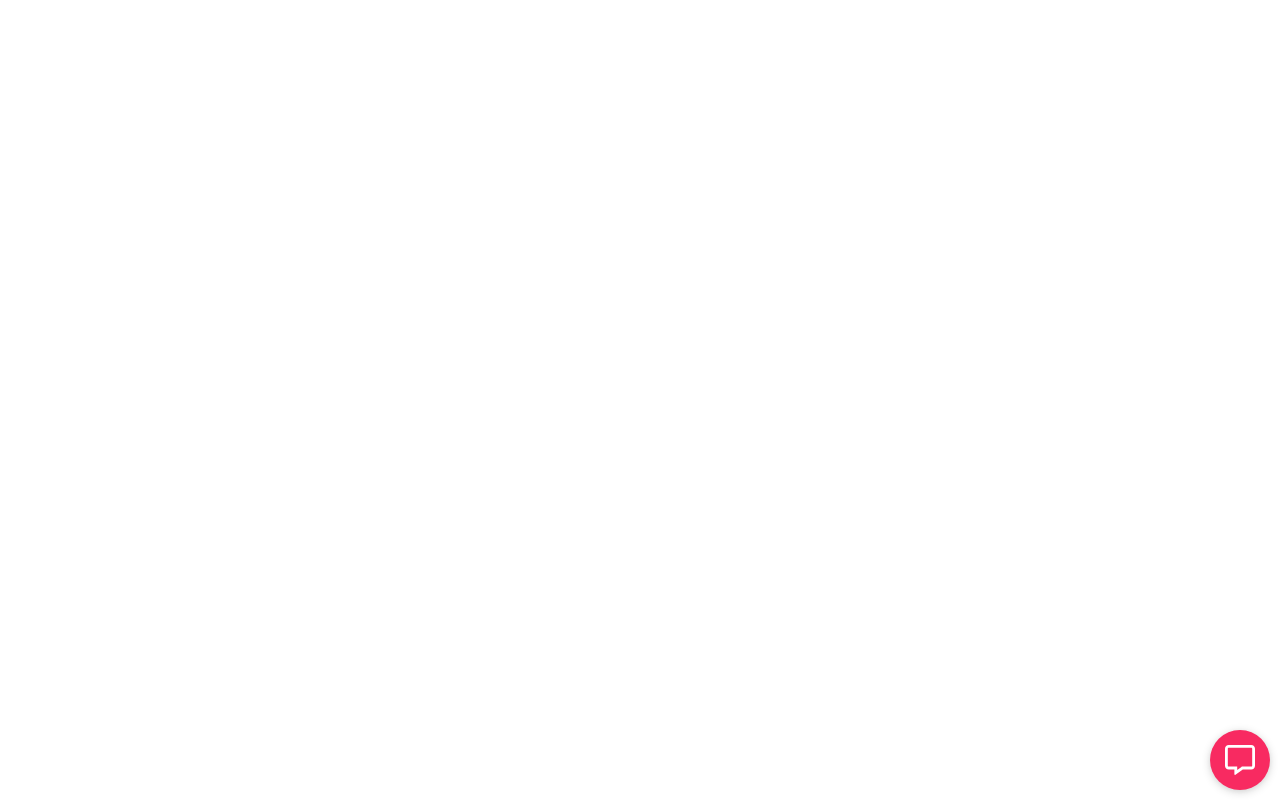
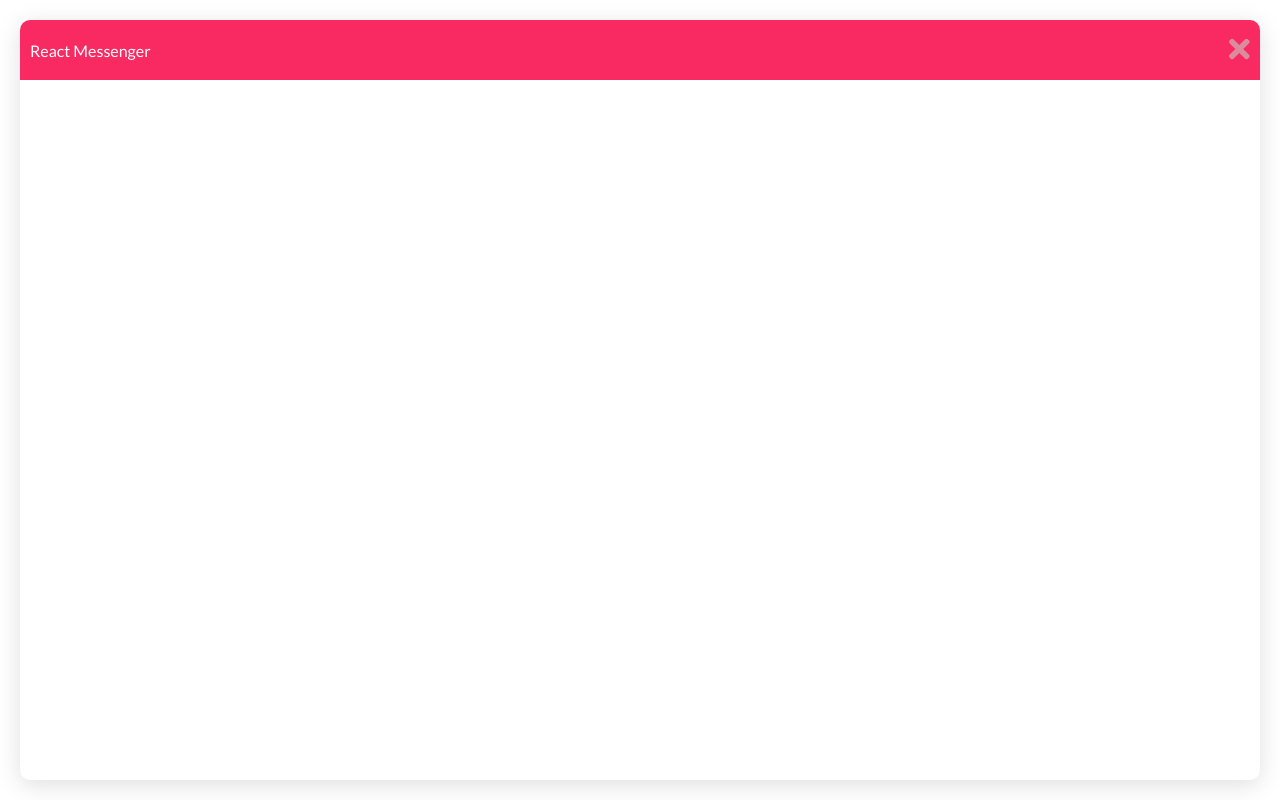
Before and after one commit to Chrischuck/Messenger-Factory, a React app: page / in a window 1280 px wide. Built offline with nearby package versions, Linux system fonts and the light colour scheme.

Commit message:
Adds basic opening/closing of chat

```diff
--- /dev/null
+++ b/src/components/chat/components/header.js
@@ -0,0 +1,25 @@
+import React from 'react'
+import { connect } from 'react-redux';
+import { bindActionCreators } from 'redux';
+
+import { closeWidget } from '../../../modules/actions/widget'
+
+const mapStateToProps = (state) => ({ widget: state.widget })
+const mapDispatchToProps = (dispatch) => bindActionCreators({ closeWidget }, dispatch)
+
+@connect(mapStateToProps, mapDispatchToProps)
+export default class extends React.Component {
+
+  render() {
+    const { closeWidget } = this.props
+
+    return (
+      <div className="header-container">
+        <p>React Messenger</p>
+        <a className="close-icon" onClick={closeWidget} >
+          <svg height="30px" aria-hidden="true" focusable="false" data-prefix="fas" data-icon="times" class="svg-inline--fa fa-times fa-w-11" role="img" xmlns="http://www.w3.org/2000/svg" viewBox="0 0 352 512"><path fill="currentColor" d="M242.72 256l100.07-100.07c12.28-12.28 12.28-32.19 0-44.48l-22.24-22.24c-12.28-12.28-32.19-12.28-44.48 0L176 189.28 75.93 89.21c-12.28-12.28-32.19-12.28-44.48 0L9.21 111.45c-12.28 12.28-12.28 32.19 0 44.48L109.28 256 9.21 356.07c-12.28 12.28-12.28 32.19 0 44.48l22.24 22.24c12.28 12.28 32.2 12.28 44.48 0L176 322.72l100.07 100.07c12.28 12.28 32.2 12.28 44.48 0l22.24-22.24c12.28-12.28 12.28-32.19 0-44.48L242.72 256z"></path></svg>
+        </a>
+      </div>
+    )
+  }
+}
--- /dev/null
+++ b/src/components/chat/index.css
@@ -0,0 +1,48 @@
+.chat-container {
+  position: absolute;
+  height: 100%;
+  width: 100%;
+}
+
+.inner-chat-container {
+  display: flex;
+  height: 100%;
+  width: 100%;
+  padding: 20px;
+  -webkit-box-sizing: border-box;
+  -moz-box-sizing: border-box;
+  box-sizing: border-box;
+}
+
+.chat-content {
+  border-radius: 10px;
+  box-shadow: 0 5px 25px 0 rgba(0,0,0,.13);
+  background-color: #fff;
+  display: flex;
+  -ms-flex-direction: column;
+  flex-direction: column;
+  height: 100%;
+  width: 100%;
+  box-sizing: border-box;
+}
+
+.header-container {
+  background-color: hsl(344, 94%, 57%);
+  border-top-left-radius: 10px;
+  border-top-right-radius: 10px;
+  height: 60px;
+  color: white;
+  display: flex;
+  align-items: center;
+  padding: 0px 10px;
+  justify-content: space-between;
+}
+
+.close-icon {
+  color: #ccc0c0a6;
+  cursor: pointer;
+}
+
+.close-icon:hover {
+  color: white;
+}
--- a/src/components/chat/index.js
+++ b/src/components/chat/index.js
@@ -1,10 +1,19 @@
 import React from 'react'
+
+import './index.css'
+import Header from './components/header'
 
 export default class extends React.Component {
   render() {
 
     return (
-      <div style={{ height: '100%' }}>hello</div>
+      <div className="chat-container fadeInRight">
+        <div className="inner-chat-container">
+          <div className="chat-content">
+            <Header />
+          </div>
+        </div>
+      </div>
     )
   }
 }
--- a/src/components/launcher/index.js
+++ b/src/components/launcher/index.js
@@ -2,19 +2,19 @@ import React from 'react'
 import { connect } from 'react-redux';
 import { bindActionCreators } from 'redux';
 
-import { openWidget, closeWidget } from '../../modules/actions/widget'
+import { openWidget } from '../../modules/actions/widget'
 
 const mapStateToProps = (state) => ({ widget: state.widget })
-const mapDispatchToProps = (dispatch) => bindActionCreators({ openWidget, closeWidget }, dispatch)
+const mapDispatchToProps = (dispatch) => bindActionCreators({ openWidget }, dispatch)
 
 @connect(mapStateToProps, mapDispatchToProps)
 export default class extends React.Component {
 
   render() {
-    const { openWidget, closeWidget, widget: { isChatOpen } } = this.props
+    const { openWidget } = this.props
 
     return (
-      <div className='messenger-launcher' onClick={isChatOpen ? closeWidget : openWidget}>
+      <div className='messenger-launcher' onClick={openWidget}>
         <svg height="30px" data-prefix="far" data-icon="comment-alt" role="img" xmlns="http://www.w3.org/2000/svg" viewBox="0 0 512 512"><path fill="white" d="M448 0H64C28.7 0 0 28.7 0 64v288c0 35.3 28.7 64 64 64h96v84c0 7.1 5.8 12 12 12 2.4 0 4.9-.7 7.1-2.4L304 416h144c35.3 0 64-28.7 64-64V64c0-35.3-28.7-64-64-64zm16 352c0 8.8-7.2 16-16 16H288l-12.8 9.6L208 428v-60H64c-8.8 0-16-7.2-16-16V64c0-8.8 7.2-16 16-16h384c8.8 0 16 7.2 16 16v288z"></path></svg>
       </div>
     )
--- a/src/index.css
+++ b/src/index.css
@@ -1,7 +1,13 @@
+@import url('https://fonts.googleapis.com/css?family=Lato');
+
+html {
+  font-family: 'Lato', sans-serif;
+}
+
 .messenger-launcher {
   position: fixed;
-  bottom: 10px;
-  right: 10px;
+  bottom: 20px;
+  right: 20px;
   width: 60px !important;
   height: 60px !important;
   border-radius: 50% !important;
@@ -12,3 +18,19 @@
   align-items: center;
   cursor: pointer;
 }
+
+@keyframes fadeInRight {
+  0% {
+     transform: translateX(1000px);
+  }
+  100% {
+     transform: translateX(0);
+  }
+}
+
+.fadeInRight {
+  -webkit-animation-name: fadeInRight;
+  animation-name: fadeInRight;
+  -webkit-animation-duration: .2s;
+  animation-duration: .2s;
+}
--- a/src/index.html
+++ b/src/index.html
@@ -4,7 +4,7 @@
     <meta charset="utf-8">
   </head>
 
-  <body>
+  <body style="margin:0">
 
     <div id="app"></div>
 
--- a/src/modules/reducers/widget.js
+++ b/src/modules/reducers/widget.js
@@ -1,7 +1,7 @@
 import { OPEN, CLOSE } from '../actions/widget'
 
 const initialState = {
-  isChatOpen: false
+  isChatOpen: !false
 }
 
 export default function reducer(state = initialState, action) {
```
Also changed, not shown: dev.html (+6 -4 lines).
